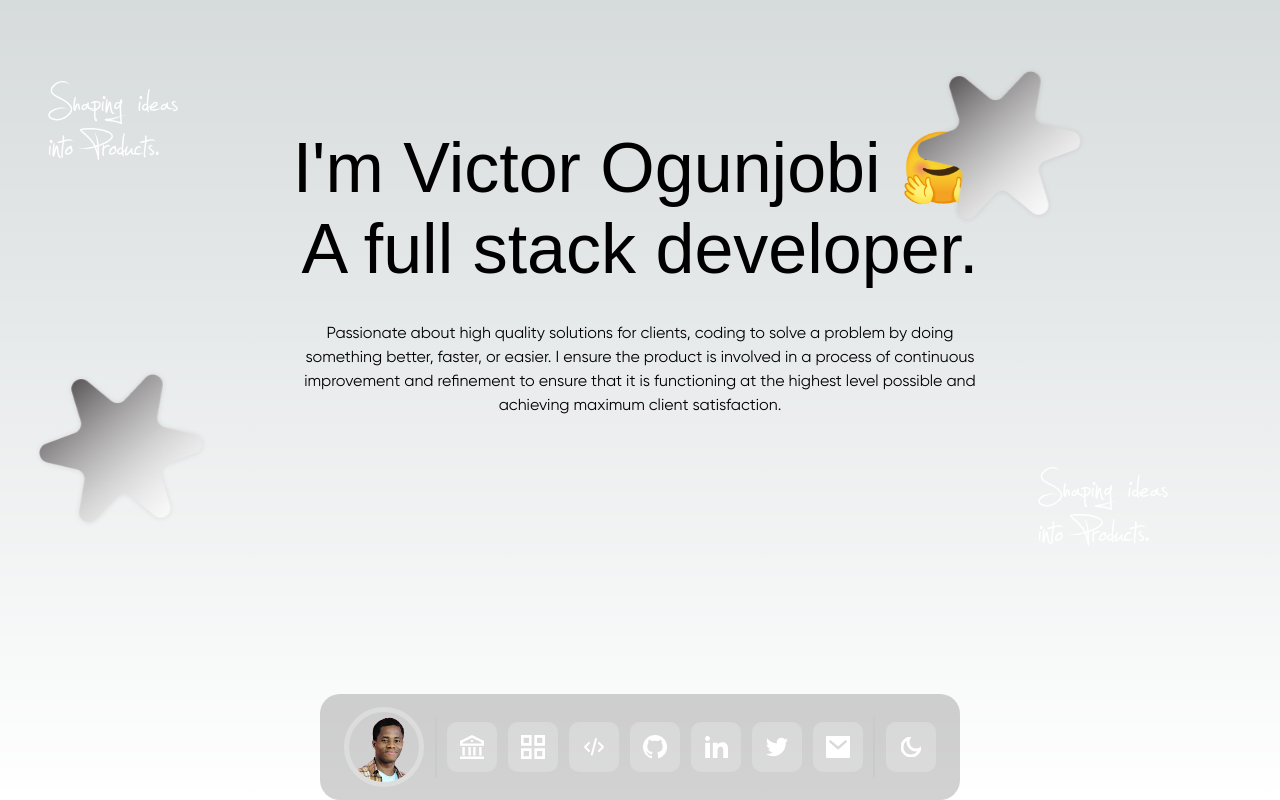
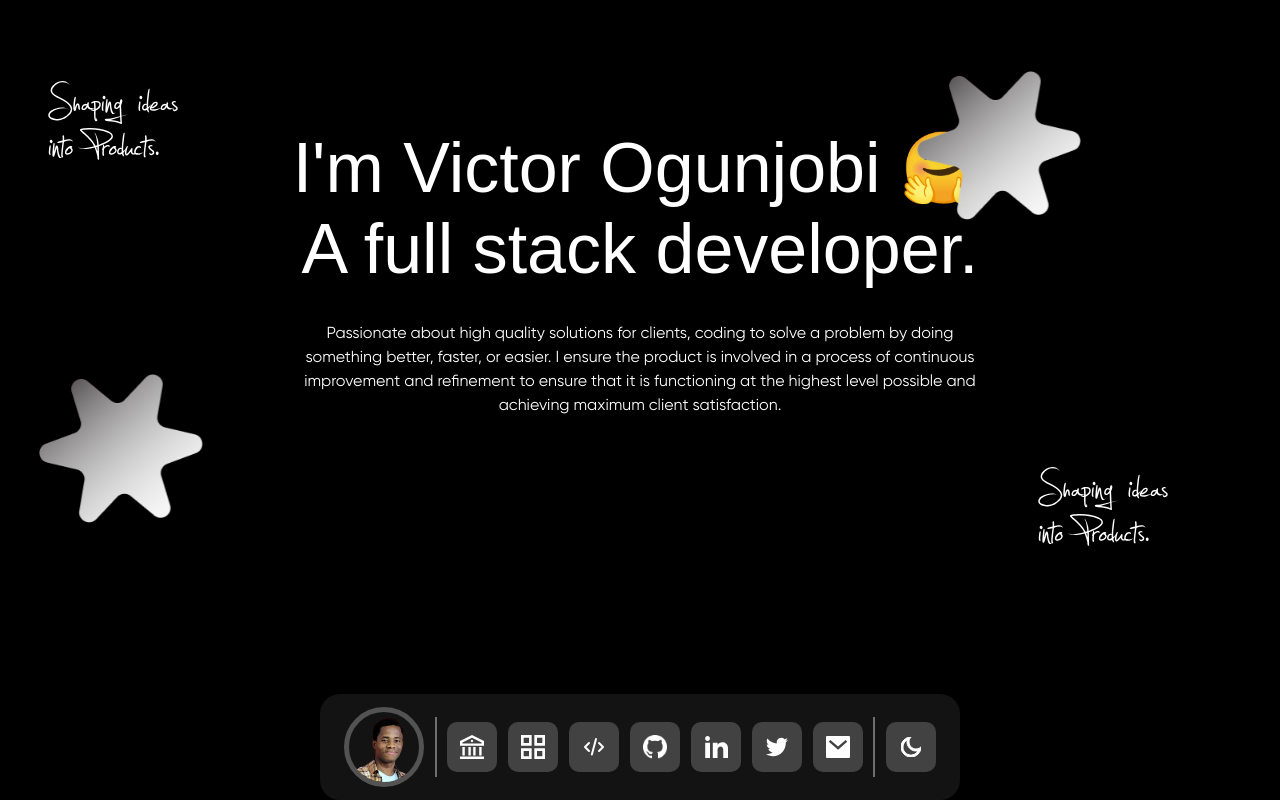
Before and after one commit to Vicopem01/my-portfolio, a Next.js app: page / in a window 1280 px wide. Built offline with nearby package versions, Linux system fonts and the light colour scheme; a web font is replaced by a local one.

Commit message:
feat: Toggle dark mode

```diff
--- a/app/globals.css
+++ b/app/globals.css
@@ -26,16 +26,6 @@
   }
 }
 
-body {
-  color: rgb(var(--foreground-rgb));
-  background: linear-gradient(
-      to bottom,
-      transparent,
-      rgb(var(--background-end-rgb))
-    )
-    rgb(var(--background-start-rgb));
-}
-
 @layer components {
   .shadow {
     background: linear-gradient(
--- a/app/layout.tsx
+++ b/app/layout.tsx
@@ -15,8 +15,8 @@ const Layout = ({ children }: { children: React.ReactNode }) => {
   const [theme, setTheme] = useState(storedTheme || "dark");
 
   useEffect(() => {
-    if (theme === "light") document.documentElement.classList.add("light");
-    else document.documentElement.classList.remove("light");
+    if (theme === "dark") document.documentElement.classList.add("dark");
+    else document.documentElement.classList.remove("dark");
     localStorage.setItem("theme", theme);
   }, [theme]);
 
@@ -29,7 +29,7 @@ const Layout = ({ children }: { children: React.ReactNode }) => {
           content="Full stack developer ~ Web and blockchain security enthusiast"
         />
       </head>
-      <body className="transition-300 relative m-0 min-h-screen dark:text-white text-black font-gilroymedium">
+      <body className="transition-300 relative m-0 min-h-screen bg-white dark:bg-black dark:text-white text-black font-gilroymedium">
         <ThemeContext.Provider value={{ theme, setTheme }}>
           {children}
           <Dock />
--- a/app/page.tsx
+++ b/app/page.tsx
@@ -7,10 +7,12 @@ const Landing = () => {
   return (
     <main className="relative py-16 main font-gilroymedium dark:text-white text-black">
       <div className="block md:hidden flex justify-between items-center custom-images my-12 mx-8">
-        <Text />
+        <span className="dark:invert-0 invert">
+          <Text />
+        </span>
         <Image src={Star} alt="" />
       </div>
-      <div className="absolute text1">
+      <div className="absolute text1 dark:invert-0 invert">
         <Text />
       </div>
       <div className="absolute star2">
@@ -28,7 +30,7 @@ const Landing = () => {
           possible and achieving maximum client satisfaction.
         </p>
       </div>
-      <div className="absolute text2">
+      <div className="absolute text2 dark:invert-0 invert">
         <Text />
       </div>
       <div className="absolute star1">
--- a/components/Dock/dock.tsx
+++ b/components/Dock/dock.tsx
@@ -76,7 +76,7 @@ const DesktopDock = () => {
 
   return (
     <div
-      className={`fixed left-1/2 -translate-x-1/2 bottom-0 dock-hover bg-[rgba(34,34,34,0.2)] dark:bg-[rgba(114,114,114,0.17)] hidden md:flex`}
+      className={`fixed left-1/2 -translate-x-1/2 bottom-0 dock-hover bg-[rgba(0,0,0,0.83)] dark:bg-[rgba(114,114,114,0.17)] hidden md:flex`}
     >
       <div className="circle">
         <Image src={Avatar} alt="avatar" />
--- a/tailwind.config.js
+++ b/tailwind.config.js
@@ -1,5 +1,6 @@
 /** @type {import('tailwindcss').Config} */
 module.exports = {
+  darkMode: "class",
   mode: "jit",
   content: [
     "./pages/**/*.{js,ts,jsx,tsx,mdx}",
```
